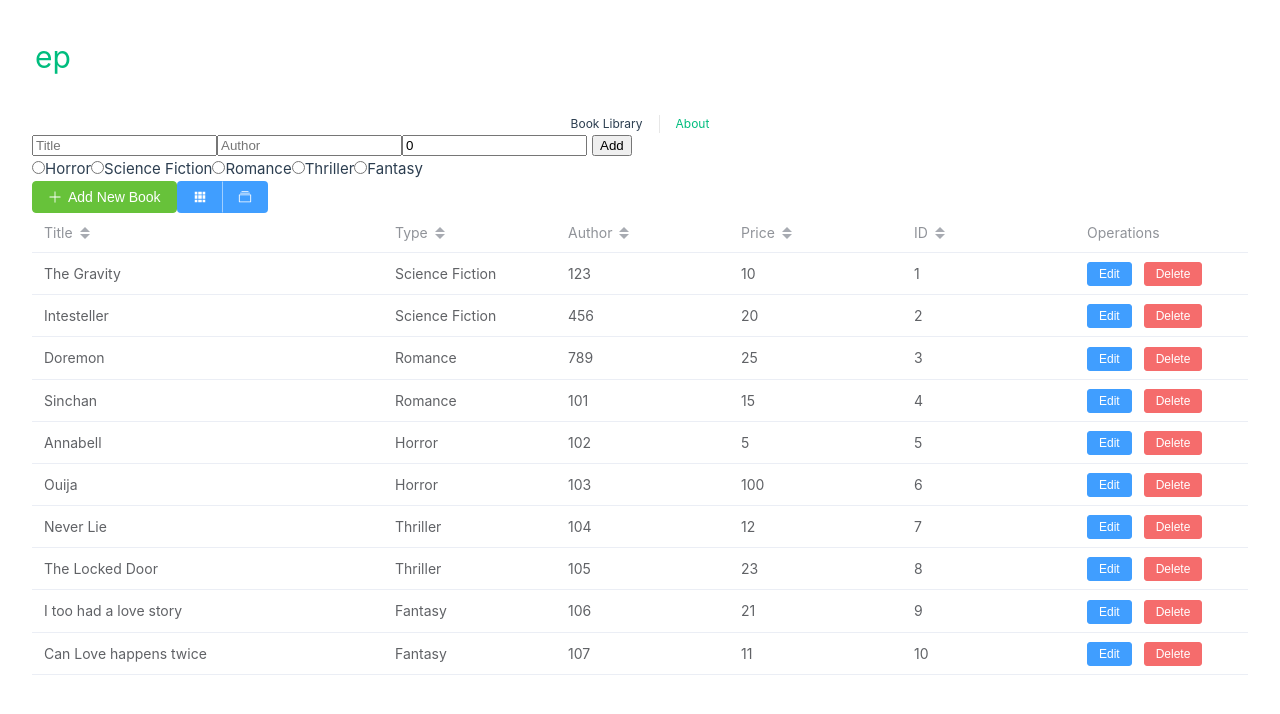
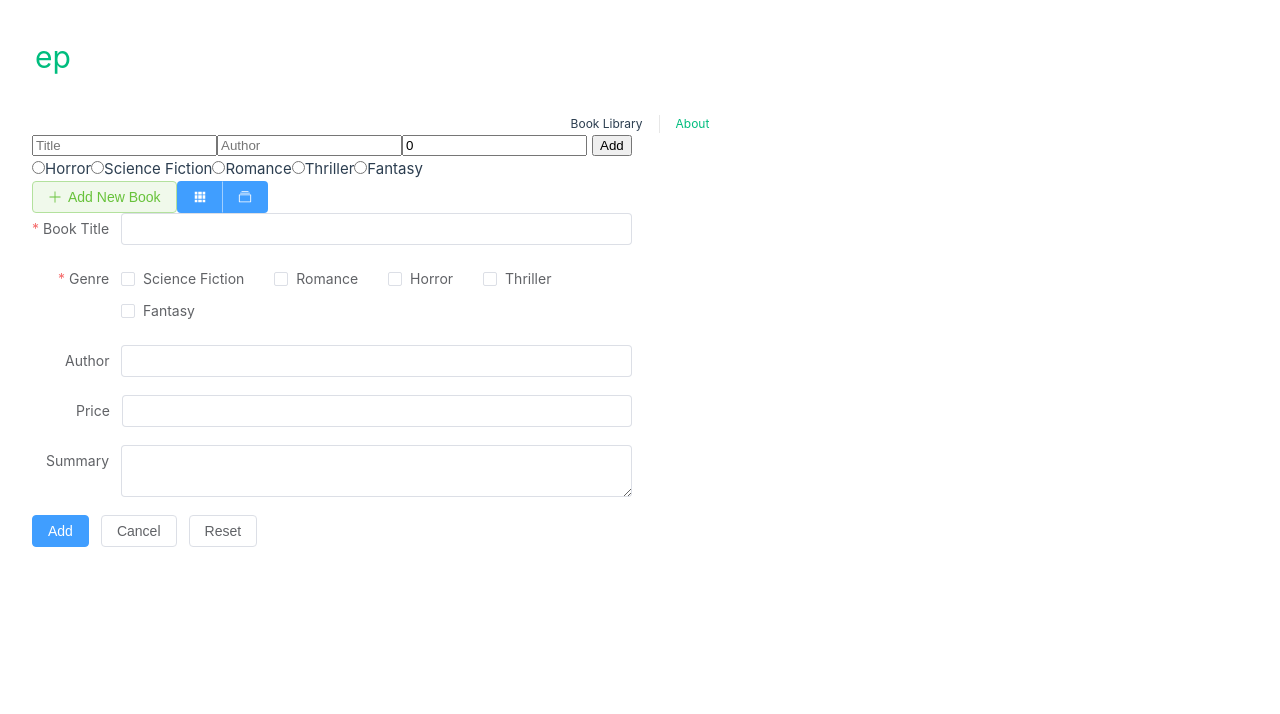
Before and after one commit to Akash5210/Book-Library, a Vue app: page / in a window 1280 px wide. Shown: the top 714 px of the page. Built offline with nearby package versions, Linux system fonts and the light colour scheme.

Commit message:
vue model added for create/update

```diff
--- /dev/null
+++ b/src/components/AddOrEditBook.vue
@@ -0,0 +1,175 @@
+<template>
+    <div>
+        <el-dialog v-model="dialogVisible" title="Notice" width="500" destroy-on-close center>
+            <span>
+                Notice: before dialog gets opened for the first time this node and the one
+                bellow will not be rendered
+            </span>
+            <div>
+                <strong>Extra content (Not rendered)</strong>
+            </div>
+            <template #footer>
+                <div class="dialog-footer">
+                    <el-button @click="$emit('changeFormVisibility', false)">Cancel</el-button>
+                    <el-button type="primary" @click="$emit('changeFormVisibility', false)">
+                        Confirm
+                    </el-button>
+                </div>
+            </template>
+        </el-dialog>
+
+        <el-form ref="ruleFormRef" style="max-width: 600px" :model="newBook" :rules="rules" label-width="auto"
+            class="demo-ruleForm" status-icon>
+            <el-form-item label="Book Title" prop="title">
+                <el-input v-model="newBook.title" />
+            </el-form-item>
+            <el-form-item label="Genre" prop="type">
+                <el-checkbox-group v-model="newBook.type">
+                    <el-checkbox value="Science Fiction" name="type">
+                        Science Fiction
+                    </el-checkbox>
+                    <el-checkbox value="Romance" name="type">
+                        Romance
+                    </el-checkbox>
+                    <el-checkbox value="Horror" name="type">
+                        Horror
+                    </el-checkbox>
+                    <el-checkbox value="Thriller" name="type">
+                        Thriller
+                    </el-checkbox>
+                    <el-checkbox value="Fantasy" name="type">
+                        Fantasy
+                    </el-checkbox>
+                </el-checkbox-group>
+            </el-form-item>
+            <el-form-item label="Author" prop="author">
+                <el-input v-model="newBook.author" />
+            </el-form-item>
+            <el-form-item label="Price" prop="price">
+                <!-- <el-input-number v-model="newBook.price" :min=0>
+                <template #prefix>
+                    <span>₹</span>
+                </template>
+            </el-input-number> -->
+                <el-input v-model="newBook.price" />
+            </el-form-item>
+            <el-form-item label="Summary" prop="summary">
+                <el-input v-model="newBook.summary" type="textarea" />
+            </el-form-item>
+            <el-form-item>
+                <el-button type="primary" @click="addItem(ruleFormRef)">{{ newBook.btnStatus }}</el-button>
+                <el-button @click="cancelForm(ruleFormRef)">Cancel</el-button>
+                <el-button @click="resetForm(ruleFormRef)">Reset</el-button>
+            </el-form-item>
+        </el-form>
+    </div>
+</template>
+
+<script setup>
+import { ref, computed, watch } from 'vue';
+
+const props = defineProps(['booksdata', 'isFormVisible'])
+const emit = defineEmits(['addBook', 'editBook', 'changeFormVisibility'])
+
+
+const ruleFormRef = ref()
+const newBook = ref({
+    id: "",
+    title: '',
+    type: [],
+    author: "",
+    price: "",
+    summary: "",
+    btnStatus: "Add",
+})
+const dialogVisible = ref()
+
+const isFormModalVisible = computed(()=>{
+    console.log("triggered")
+    dialogVisible.value = props.isFormVisible
+})
+watch(isFormModalVisible, (currentValue)=>{
+    dialogVisible.value = currentValue;
+})
+
+const rules = ref({
+    title: [
+        { required: true, message: 'Please input Book title', trigger: 'blur' },
+        { min: 2, message: 'Minimum 2 letters', trigger: 'blur' },
+    ],
+    type: [
+        {
+            type: 'array',
+            required: true,
+            message: 'Please select at least one book type',
+            trigger: 'change',
+        },
+    ],
+    author: [
+        {}
+    ],
+    price: [
+        {}
+    ],
+    date1: [
+        {}
+    ],
+    summary: [
+        {},
+    ],
+})
+
+// const addItem1 = async (formEl) => {
+//     if (!formEl) return
+//     await formEl.validate((valid, fields) => {
+//         if (valid) {
+//             console.log('submit!')
+//         } else {
+//             console.log('error submit!', fields)
+//         }
+//     })
+// }
+
+let addItem = async (formEl) => {
+    if (!formEl) return
+    await formEl.validate((valid, fields) => {
+        if (valid) {
+            console.log('Successfully added a book')
+        } else {
+            console.log('error submit!', fields)
+        }
+    })
+    const tempData = {
+        id: newBook.value.btnStatus === "Add" ? Date.now() + Math.random() : newBook.value.id,
+        title: newBook.value.title,
+        type: newBook.value.type,
+        author: newBook.value.author,
+        price: newBook.value.price,
+        summary: newBook.value.summary
+    }
+    // console.log(tempData);
+
+    if (newBook.value.btnStatus === "Add") {
+        emit('addBook', tempData);
+    } else {
+        emit('editBook', tempData);
+    }
+    // resetValues();
+    formEl.resetFields()
+}
+
+let editBook1 = (book) => {
+    newBook.value.id = book.id;
+    newBook.value.title = book.title;
+    newBook.value.type = book.type;
+    newBook.value.author = book.author;
+    newBook.value.price = book.price;
+    newBook.value.btnStatus = 'Update';
+}
+
+const resetForm = (formEl) => {
+    if (!formEl) return
+    formEl.resetFields()
+}
+
+</script>
--- a/src/components/Books.vue
+++ b/src/components/Books.vue
@@ -20,37 +20,49 @@
     <label for="fantasy">Fantasy</label>
   </div>
   <div>
-    <el-button type="success" :icon="Plus">Add New Book</el-button>
+    <el-button plain @click="changeFormVisibility(true)" type="success" :icon="Plus">Add New Book</el-button>
     <el-button-group class="ml-4">
       <el-button type="primary" :icon="Grid" @click="currentView = 'grid'" />
       <el-button type="primary" :icon="Files" @click="currentView = 'card'" />
     </el-button-group>
   </div>
-
-  <BookCardView v-if="currentView === 'card'" :booksdata="booksdata" @removeBook="removeBook" @editBook="editBook" />
-  <BookGridView v-if="currentView === 'grid'" :booksdata="booksdata" @removeBook="removeBook" @editBook="editBook" />
+  <AddOrEditBook
+    :booksdata="booksdata"
+    :isFormVisible="isFormVisible"
+    @changeFormVisibility="changeFormVisibility"
+    @addBook="addBook" @editBook="editBook"
+  />
+  <BookCardView
+    v-if="currentView === 'card'"
+    :booksdata="booksdata"
+    @removeBook="removeBook"
+    @editBook="editBook"
+  />
+  <!-- <BookGridView v-if="currentView === 'grid'" :booksdata="booksdata" @removeBook="removeBook" @editBook="editBook" /> -->
 </template>
 
 <script setup>
 import { ref } from 'vue'
-import { Plus, Grid, Files} from '@element-plus/icons-vue'
+import { Plus, Grid, Files } from '@element-plus/icons-vue'
+import AddOrEditBook from './AddOrEditBook.vue'
 import BookCardView from './BookCardView.vue'
 import BookGridView from './BookGridView.vue'
 
 
-const openReadmeInEditor = () => fetch('/__open-in-editor?file=README.md')
+// const openReadmeInEditor = () => fetch('/__open-in-editor?file=README.md')
 
+//publication date new property
 const booksdata = ref([
-  { id: 1, title: "The Gravity", type: "Science Fiction", author: "123", price: 10 },
-  { id: 2, title: "Intesteller", type: "Science Fiction", author: "456", price: 20 },
-  { id: 3, title: "Doremon", type: "Romance", author: "789", price: 25 },
-  { id: 4, title: "Sinchan", type: "Romance", author: "101", price: 15 },
-  { id: 5, title: "Annabell", type: "Horror", author: "102", price: 5 },
-  { id: 6, title: "Ouija", type: "Horror", author: "103", price: 100 },
-  { id: 7, title: "Never Lie", type: "Thriller", author: "104", price: 12 },
-  { id: 8, title: "The Locked Door", type: "Thriller", author: "105", price: 23 },
-  { id: 9, title: "I too had a love story", type: "Fantasy", author: "106", price: 21 },
-  { id: 10, title: "Can Love happens twice", type: "Fantasy", author: "107", price: 11 }
+  { id: 1, title: "The Gravity", type: ["Science Fiction"], author: "123", price: 10, summary: "testing1" },
+  { id: 2, title: "Intesteller", type: ["Science Fiction"], author: "456", price: 20, summary: "testing2"},
+  { id: 3, title: "Doremon", type: ["Romance"], author: "789", price: 25, summary: "testing3" },
+  { id: 4, title: "Sinchan", type: ["Romance"], author: "101", price: 15, summary: "testing1" },
+  { id: 5, title: "Annabell", type: ["Horror"], author: "102", price: 5, summary: "testing5" },
+  { id: 6, title: "Ouija", type: ["Horror"], author: "103", price: 100, summary: "testing1" },
+  { id: 7, title: "Never Lie", type: ["Thriller", "Horror"], author: "104", price: 12, summary: "testing5" },
+  { id: 8, title: "The Locked Door", type: ["Thriller", "Romance"], author: "105", price: 23, summary: "testing1" },
+  { id: 9, title: "I too had a love story", type: ["Fantasy"], author: "106", price: 21, summary: "testing12" },
+  { id: 10, title: "Can Love happens twice", type: ["Fantasy"], author: "107", price: 11, summary: "testing01" }
 ])
 
 const newBook = ref({
@@ -63,38 +75,31 @@ const newBook = ref({
 })
 
 const currentView = ref("grid");
+const isFormVisible = ref(false);
 
-let addItem = (book) => {
-  if (!newBook.value.title || !newBook.value.type) {
-    alert("Please, Provide both values!")
-    return;
+const changeFormVisibility = (currentValue)=>{
+  isFormVisible.value = currentValue;
 }
 
-  const tempData = {
-    id: newBook.value.btnStatus === "Add" ? Date.now() + Math.random() : newBook.value.id,
-    title: newBook.value.title,
-    type: newBook.value.type,
-    author: newBook.value.author,
-    price: newBook.value.price,
+const addBook = (book) => {
+  booksdata.value.push(book)
+  console.log("pushed", book)
 }
-  console.log(tempData);
 
-  if (newBook.value.btnStatus === "Add") {
-    booksdata.value.push(tempData);
-  } else {
+const editBook = (currentBook) => {
+
   booksdata.value.forEach(book => {
-      if (book.id === tempData.id) {
-        book.title = tempData.title;
-        book.type = tempData.type;
-        book.author = tempData.author;
-        book.price = tempData.price;
+    if (book.id === currentBook.id) {
+      book.title = currentBook.title;
+      book.type = [...currentBook.type];
+      book.author = currentBook.author;
+      book.price = currentBook.price;
+      summary = currentBook.summary
     }
   })
 }
-  resetValues();
-}
 
-let editBook = (book) => {
+let editBook1 = (book) => {
   newBook.value.id = book.id;
   newBook.value.title = book.title;
   newBook.value.type = book.type;
```
Lines whose indentation alone changed are shown as unchanged.
